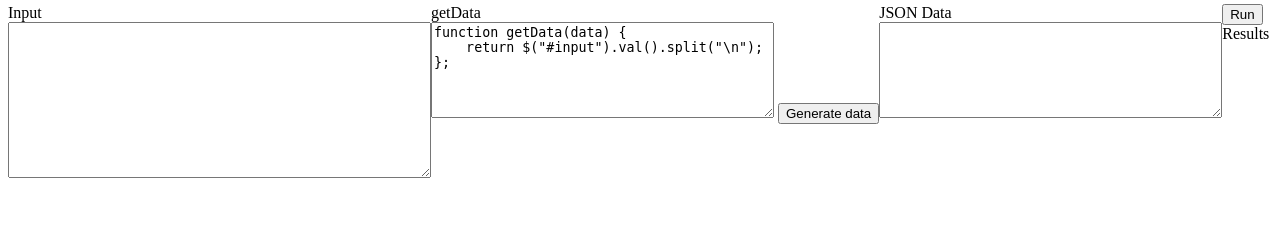
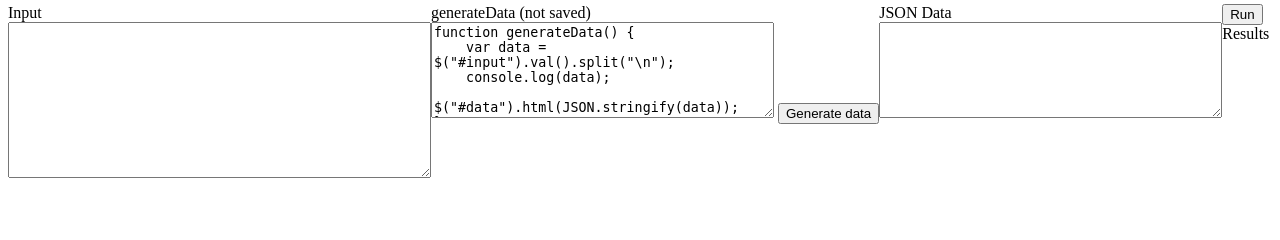
Before and after one commit to joelbyrnes/compute, a Django app: page /compute/new_task in a window 1280 px wide. Shown: the part 224-464 px from the top of the page. Run offline with Django 3.2, Linux system fonts and the light colour scheme; some libraries are stand-ins or nearby versions.

Commit message:
change data functions around, add new task link

```diff
--- a/compute/templates/compute/task.html
+++ b/compute/templates/compute/task.html
@@ -25,11 +25,13 @@
             this.thenFunction(data);
         }
 
-        function generateData() {
+        function getData() {
+            return $("#input").val().split("\n");
+        }
+
+        function loadData() {
             eval($("#datafn").val());
-            var data = getData();
-            console.log(data);
-            $("#data").html(JSON.stringify(data));
+            generateData();
         }
 
         function run() {
@@ -37,7 +39,6 @@
             eval($("#mapfn").val());
             eval($("#reducefn").val());
             eval($("#thenfn").val());
-            eval($("#datafn").val());
 
             this.thenFunction = then;
 
@@ -99,13 +100,15 @@
     <textarea id="input" name="input" cols="50" rows="10"></textarea>
 </div>
 <div style="float: left">
-    <label for="datafn">getData</label><br/>
+    <label for="datafn">generateData (not saved)</label><br/>
     <textarea id="datafn" name="data_func" cols="40" rows="6">
-function getData(data) {
-    return $("#input").val().split("\n");
-};
+function generateData() {
+    var data = $("#input").val().split("\n");
+    console.log(data);
+    $("#data").html(JSON.stringify(data));
+}
     </textarea>
-    <input type="button" value="Generate data" onclick="generateData();"/>
+    <input type="button" value="Generate data" onclick="loadData();"/>
 </div>
 <div style="float: left">
     <label for="data">JSON Data</label><br/>
--- a/compute/templates/compute/tasks.html
+++ b/compute/templates/compute/tasks.html
@@ -6,7 +6,8 @@
 </head>
 
 <body>
-Tasks
+<h3>Tasks</h3>
+<a href="{% url 'new_task' %}">New</a><br/>
 <div id="tasks">
 {% if tasks %}
     <ul>
```
